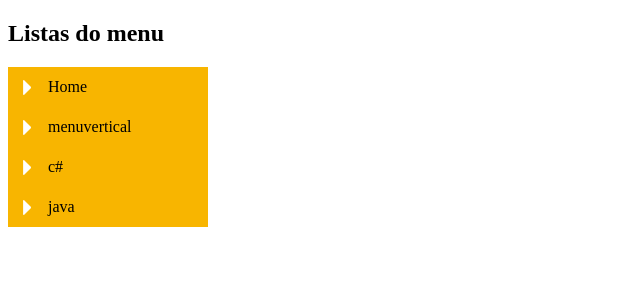
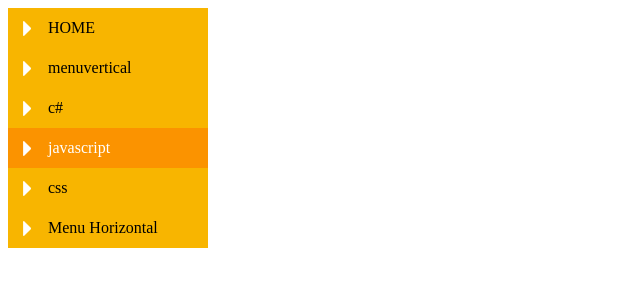
Before and after one commit to Allysoncsc/tecBlog, a plain HTML site: page java.html in a window 1280 px wide. Shown: the whole page, without its empty margins (0-640 px from the left). Drawn offline with Linux system fonts and the light colour scheme.

Commit message:
teste de links

```diff
--- /dev/null
+++ b/css/avancado.css
@@ -0,0 +1,48 @@
+
+
+
+ul {
+  list-style-type: none;
+  margin: 0;
+  padding: 0;
+}
+
+/*
+li {
+  padding: 10px 20px;
+  background: url(../imagens/seta.png) no-repeat left center;
+}
+*/
+ul a{
+  width: 200px;
+  height: 40px;
+  color: blue;
+  display: block;
+  color: #000;
+  text-decoration: none;
+  text-indent: 40px; /*moeve o texto para direita*/
+  line-height: 40px;
+  background: #f7b600 url(../imagens/menu.png) no-repeat left bottom;
+
+}
+
+a:hover, .selecionado a {
+  background-position: right bottom;
+  background-color: #f99200;
+  color: #fff;
+}
+
+#home #navegacao .home a,
+#c #navegacao .c a,
+#java #navegacao .java a{
+  background-position: right bottom;
+  background-color: #f99200;
+  color: #fff;
+}
+
+/*
+#menuvertical .menuvertical a,
+#c .c{
+  background-position: right bottom;
+  color: #fff;
+}
--- /dev/null
+++ b/css/menuh.css
@@ -0,0 +1,31 @@
+
+ul {
+  margin: 0;
+  padding: 0;
+  list-style: none;
+  width: 720px;
+  background: #159cb0  url(../imagens/fundo-horizontal.png);
+  float: left;
+}
+
+ul li{
+  float: left;
+}
+
+ul a {
+  text-decoration: none;
+  display: block;
+  padding: 0 2em;
+  line-height: 2em;
+  color: #fff;
+  background: url(../imagens/divisor.png) repeat-y;
+}
+
+ul .primeiro a{
+  background: none;
+}
+
+ul a:hover{
+  color: #085662;
+  background: #44cade;
+}
--- a/java.html
+++ b/java.html
@@ -2,16 +2,49 @@
 <html lang="en" dir="ltr">
   <head>
     <meta charset="utf-8">
-    <title></title>
-    <link rel="stylesheet" href="css/cssintermediario.css">
+    <title>TecBlog - O seu blog de tecnologia</title>
+    <meta charset="utf-8">
+
+    <link rel="stylesheet" href="css/avancado.css">
   </head>
-  <body>
-    <h2>Listas do menu</h2>
-    <ul>
-      <li><a href="index.html">Home</a></li>
-      <li><a href="menuvertical.html">menuvertical</a></li>
-      <li><a href="c.html">c#</a></li>
-      <li><a href="java.html">java</a></li>
+  <body id="java">
+
+  <div id="area-principal">
+
+    <ul id="navegacao">
+      <li><a href="index.html">HOME</a></li>
+      <li class="home"><a href="menuvertical.html">menuvertical</a></li>
+      <li class="c"><a href="c.html">c#</a></li>
+      <li class="java"><a href="javascript.html">javascript</a></li>
+      <li><a href="css.html">css</a></li>
+      <li><a href="horizontal.html">Menu Horizontal</a></li>
     </ul>
+
+
+    <!--
+        <h4>
+          <ul>
+            <li>IR AO DENTISTA</li>
+            <li>ESTUDAR</li>
+            <li>DESENHAR</li>
+            <li>PROGRAMAR</li>
+            <li>CORRER</li>
+            <li>MALHAR</li>
+          </ul>
+        </h4>
+        -->
+
+
+
+
+
+
+
+
+
+      </div>
+
+
+
   </body>
 </html>
```
Also changed, not shown: c.html (+41 -8 lines), horizontal.html (added, +25 -0 lines), index.html (+2 -1 lines), menuvertical.html (+41 -8 lines).
